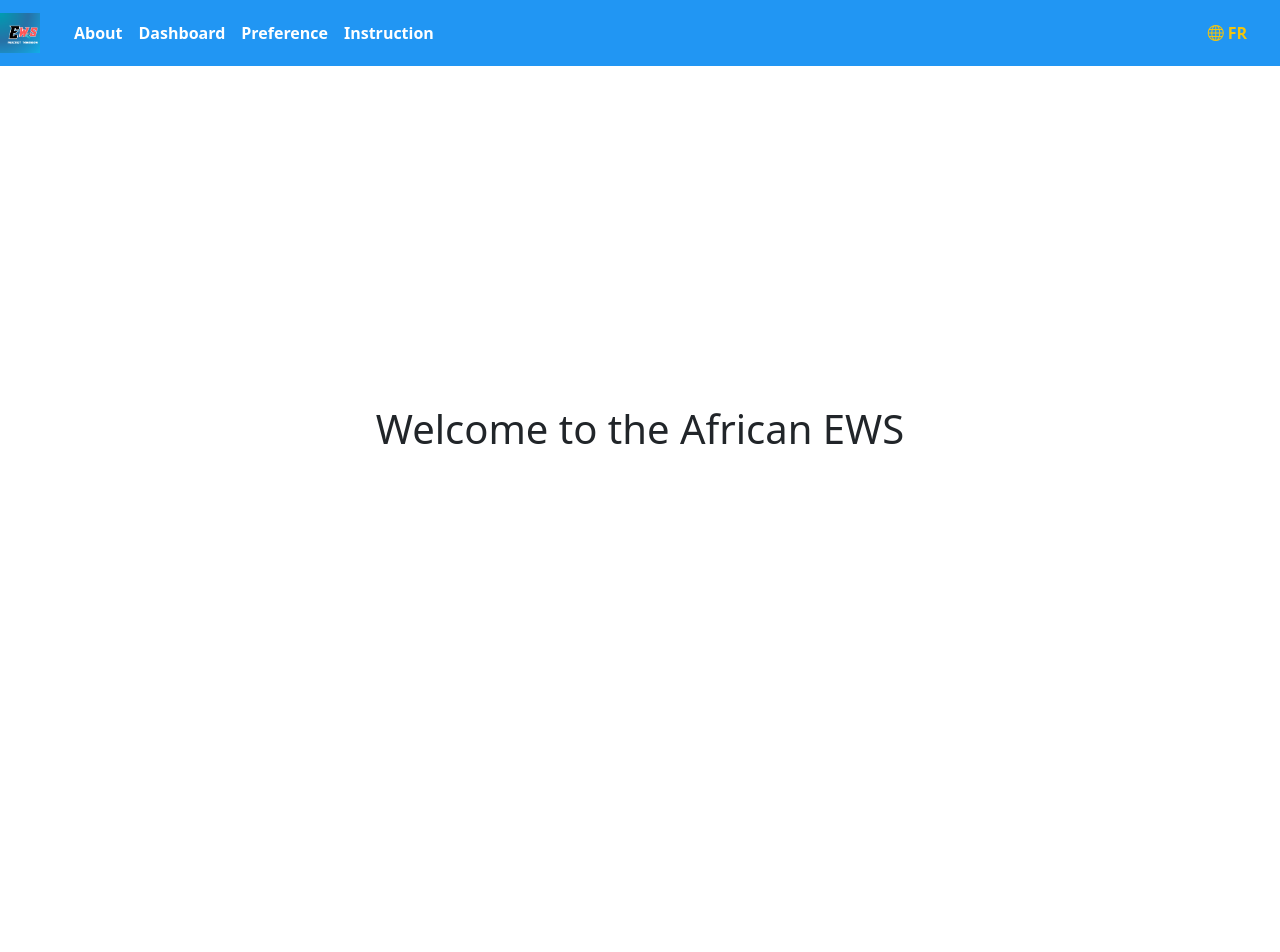
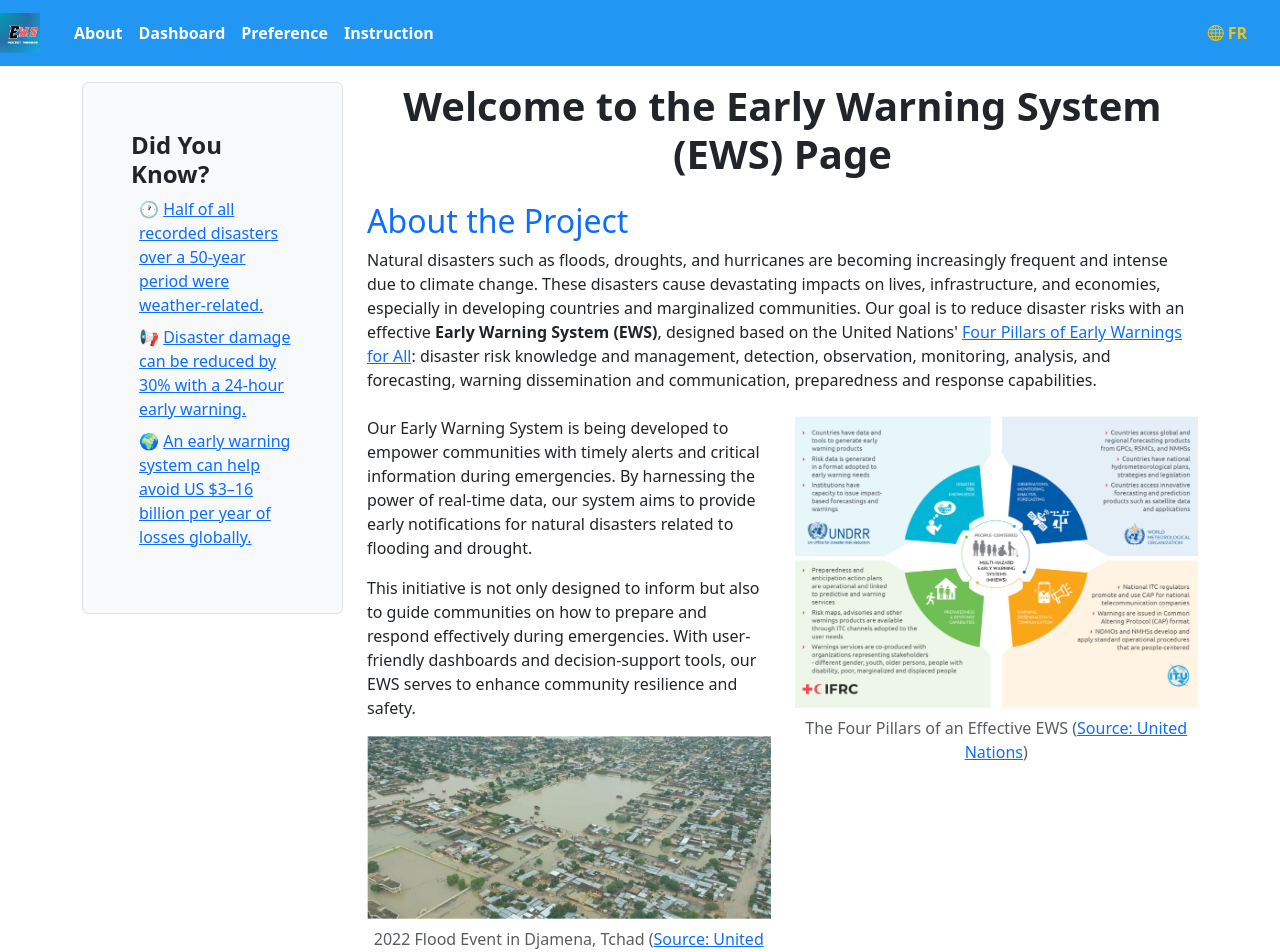
Before and after one commit to Roger-Niyongira/ews-frontend, a React (Create React App) app: page /about in a window 1280 px wide. Shown: the top 952 px of the page. Before the commit the page ends 800 px from the top, so only its background shows below. Built offline with nearby package versions, Linux system fonts and the light colour scheme.

Commit message:
created homepage and added precip animatin to left panel

```diff
--- a/src/components/AboutPage.tsx
+++ b/src/components/AboutPage.tsx
@@ -2,8 +2,125 @@ import React from "react";
 
 const AboutPage = () => {
   return (
-    <div className="w-100 h-100 d-flex justify-content-center align-items-center">
-      <h1>Welcome to the African EWS</h1>
+    <div className="container py-3 ">
+      {/* Sidebar-style Section */}
+      <div className="row mb-4">
+        <div className="col-md-3">
+          <div className="bg-light p-5 m border rounded">
+            <h4 className="fw-bold text-dark">Did You Know?</h4>
+            <ul className="list-unstyled ps-2">
+              <li className="mb-2">
+                🕐{" "}
+                <a
+                  href="https://wmo.int/topics/early-warning-system"
+                  target="_blank"
+                  rel="noopener noreferrer"
+                >
+                  Half of all recorded disasters over a 50-year period were weather-related.
+                </a>
+              </li>
+              <li className="mb-2">
+                📢{" "}
+                <a
+                  href="https://wmo.int/topics/early-warning-system"
+                  target="_blank"
+                  rel="noopener noreferrer"
+                >
+                  Disaster damage can be reduced by 30% with a 24-hour early warning.
+                </a>
+              </li>
+              <li className="mb-2">
+                🌍{" "}
+                <a
+                  href="https://wmo.int/topics/early-warning-system"
+                  target="_blank"
+                  rel="noopener noreferrer"
+                >
+                  An early warning system can help avoid US $3–16 billion per year of losses globally.
+                </a>
+              </li>
+            </ul>
+          </div>
+        </div>
+
+        {/* Main content */}
+        <div className="col-md-9">
+          <h1 className="text-center fw-bold">Welcome to the Early Warning System (EWS) Page</h1>
+
+          <div className="mt-4">
+            <h2 className="text-primary">About the Project</h2>
+            <p>
+              Natural disasters such as floods, droughts, and hurricanes are becoming increasingly frequent and intense due to climate change.
+              These disasters cause devastating impacts on lives, infrastructure, and economies, especially in developing countries and marginalized communities.
+              Our goal is to reduce disaster risks with an effective <strong>Early Warning System (EWS)</strong>,
+              designed based on the United Nations'{" "}
+              <a
+                href="https://www.un.org/en/climatechange/early-warnings-for-all"
+                target="_blank"
+                rel="noopener noreferrer"
+              >
+                Four Pillars of Early Warnings for All
+              </a>
+              : disaster risk knowledge and management, detection, observation, monitoring, analysis, and forecasting,
+              warning dissemination and communication, preparedness and response capabilities.
+            </p>
+          </div>
+
+          {/* Bootstrap Grid for Content */}
+          <div className="row mt-4 align-items-start">
+            {/* Left Column */}
+            <div className="col-md-6">
+              <p>
+                Our Early Warning System is being developed to empower communities with timely alerts and critical information during emergencies.
+                By harnessing the power of real-time data, our system aims to provide early notifications for natural disasters related to flooding and drought.
+              </p>
+              <p>
+                This initiative is not only designed to inform but also to guide communities on how to prepare and respond effectively during emergencies.
+                With user-friendly dashboards and decision-support tools, our EWS serves to enhance community resilience and safety.
+              </p>
+
+              <div className="text-center">
+                <img
+                  src="/flood_Tchad.png"
+                  alt="Flood Djamena"
+                  className="img-fluid"
+                />
+                <div className="text-muted mt-2" style={{ fontSize: "16px" }}>
+                  2022 Flood Event in Djamena, Tchad (
+                  <a
+                    href="https://news.un.org/en/story/2022/08/1125562"
+                    target="_blank"
+                    rel="noopener noreferrer"
+                  >
+                    Source: United Nations
+                  </a>
+                  )
+                </div>
+              </div>
+            </div>
+
+            {/* Right Column */}
+            <div className="col-md-6 text-center">
+              <img
+                src="/UN_pillars_for_ews.png"
+                alt="United Nations' EWS Pillars"
+                className="img-fluid"
+              />
+              <div className="text-muted mt-2" style={{ fontSize: "16px" }}>
+                The Four Pillars of an Effective EWS (
+                <a
+                  href="https://www.un.org/en/climatechange/early-warnings-for-all"
+                  target="_blank"
+                  rel="noopener noreferrer"
+                >
+                  Source: United Nations
+                </a>
+                )
+              </div>
+            </div>
+          </div>
+        </div>
+      </div>
     </div>
   );
 };
--- a/src/components/DashboardLeftPanel.tsx
+++ b/src/components/DashboardLeftPanel.tsx
@@ -7,19 +7,26 @@ const LeftPanel = () => {
       {/* top box */}
       <div className="p-3 border border-primary border-2 rounded flex-grow-1">
         <h4 className="hydro-title fw-bold">HYDROLOGICAL INFO</h4>
-        <p style={{ fontSize: 20, opacity: 0.5, fontWeight: "bold"}}>
+        <p style={{ fontSize: 20, opacity: 0.5, fontWeight: "bold" }}>
           Click on a station marker to plot its precipitation forecast
         </p>
       </div>
 
       {/* bottom box */}
-      <div className="p-3 border border-primary border-2 rounded flex-grow-1">
-        <img
-          src="/your_streamflow_graph.png"
-          alt="Streamflow Graph"
-          className="img-fluid w-100 h-100"
-          style={{ objectFit: "contain" }}
-        />
+      <div className="p-0 border border-primary border-2 rounded flex-grow-1">
+        <iframe
+          title="Windy Precipitation"
+          width="100%"
+          height="100%"
+          src="https://embed.windy.com/embed2.html?lat=2&lon=20&zoom=3&level=surface&overlay=rain&menu=&message=&marker=&calendar=now"
+          style={{
+            border: "none",
+            borderRadius: "0.5rem",
+            width: "100%",
+            height: "100%",
+            flex: 1,
+          }}
+        ></iframe>
       </div>
     </div>
   );
```
Also changed, not shown: public/UN_pillars_for_ews.png (added), public/flood_Tchad.png (added).
